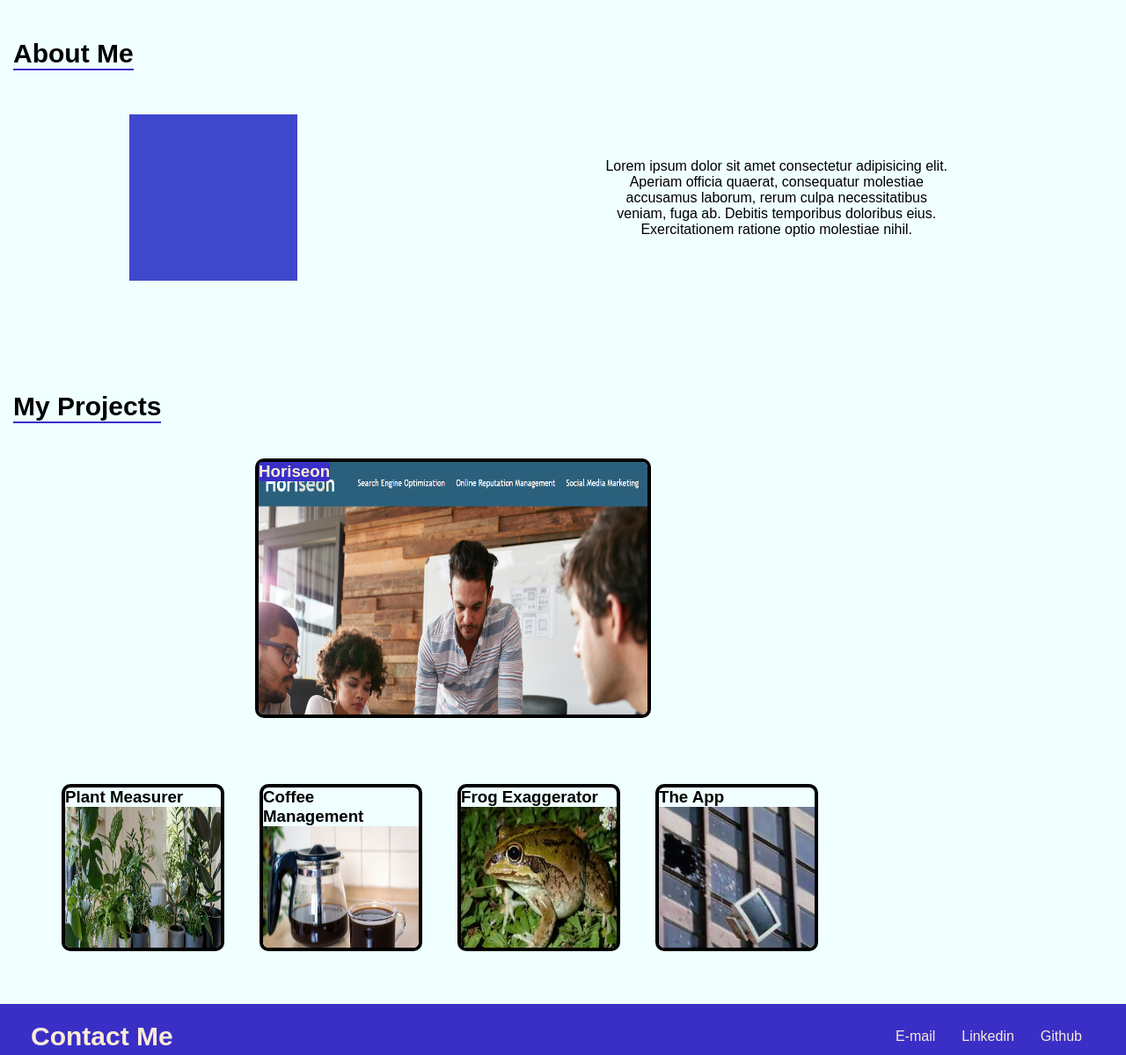
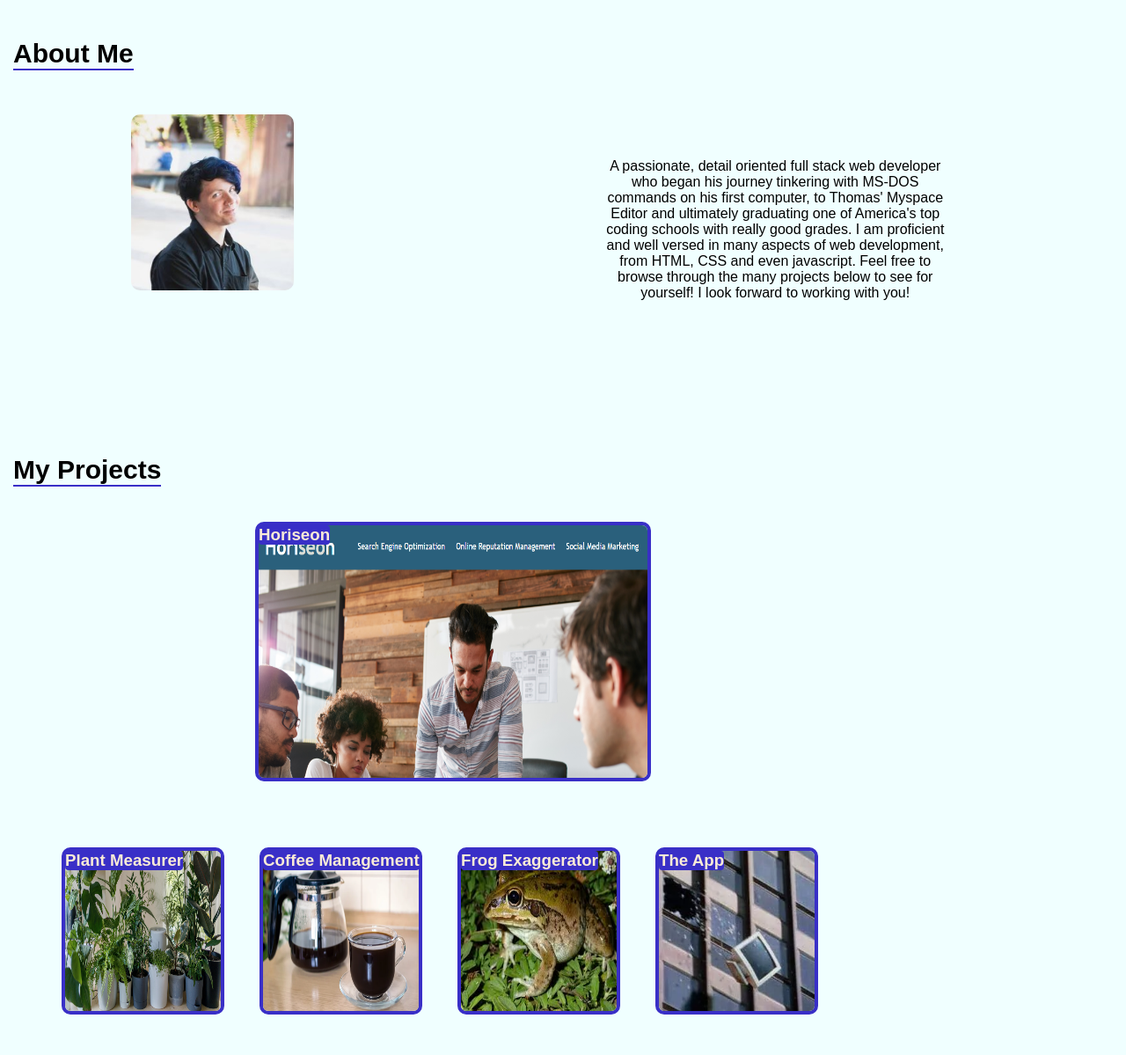
Before and after one commit to eucalyptus1/james-portfolio-3.0, a plain HTML site: page index.html in a window 1280 px wide. Shown: the part 80-1279 px from the top of the page at 88% size. Drawn offline with Linux system fonts and the light colour scheme.

Commit message:
added actual avatar, about blurb and a media query to fix the main project picture on a small screen

```diff
--- a/assets/style.css
+++ b/assets/style.css
@@ -6,6 +6,7 @@
 
 body {
     font-family: Arial, Helvetica, sans-serif;
+    color: rgb(57, 47, 199);
     background-color: azure;
 }
 
@@ -40,9 +41,11 @@ header nav ul li a {
 
 .section-title {
     width: 100%;
+    color: black;
 }
 
 .about-section {
+    color: black;
     display: flex;
     flex-wrap: wrap;
     flex-direction: row;
@@ -58,11 +61,12 @@ header nav ul li a {
     margin: 50px 15px;
 }
 
-.about-section img {
-    /* margin: 90px -155px; */
+.avatar img{
     display: flex;
     flex-wrap: wrap;
-
+    width: 185px;
+    height: 200px;
+    border-radius: 10px;
 }
 
 .about-section p {
@@ -124,7 +128,13 @@ header nav ul li a {
     border-width: 4px;
     border-radius: 10px;
     overflow: hidden;
+}
 
+.project h3 {
+    color:antiquewhite;
+    background-color: rgb(57, 47, 199);
+    position: absolute;
+    border-radius: 4px;
 }
 
 .project img {
@@ -160,3 +170,9 @@ footer ul li a {
     color: antiquewhite;
     text-decoration: none;
 }
+
+@media screen and (max-width: 390px) {
+    .featured-project {
+        margin: 15px 30px;
+    }
+}
--- a/index.html
+++ b/index.html
@@ -35,11 +35,11 @@
         <h2>About Me</h2>
         </div>
 
-        <div>
-            <img src="./assets/images/square.png">
+        <div class="avatar">
+            <img src="./assets/images/avatar2.png">
         </div>
 
-        <p>Lorem ipsum dolor sit amet consectetur adipisicing elit. Aperiam officia quaerat, consequatur molestiae accusamus laborum, rerum culpa necessitatibus veniam, fuga ab. Debitis temporibus doloribus eius. Exercitationem ratione optio molestiae nihil.</p>
+        <p>A passionate, detail oriented full stack web developer who began his journey tinkering with MS-DOS commands on his first computer, to Thomas' Myspace Editor and ultimately graduating one of America's top coding schools with really good grades. I am proficient and well versed in many aspects of web development, from HTML, CSS and even javascript. Feel free to browse through the many projects below to see for yourself! I look forward to working with you!</p>
 
     </article>
 
```
Also changed, not shown: assets/images/avatar2.png (added), assets/images/square.png (deleted).
